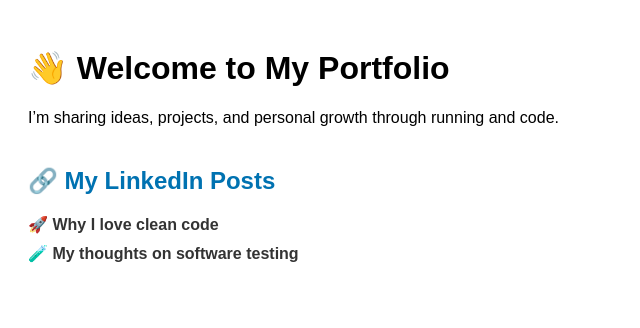
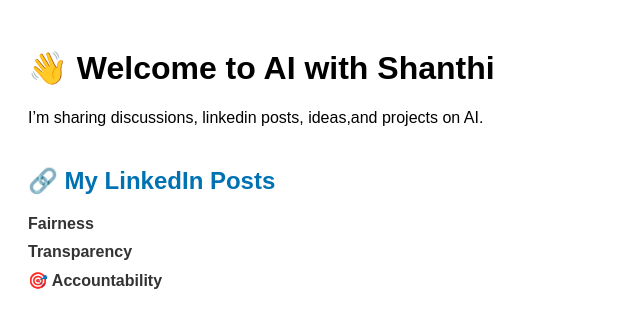
Before and after one commit to ShanssvM/AI_With_Shanthi, a plain HTML site: page index.html in a window 1280 px wide. Shown: the whole page, without its empty margins (0-640 px from the left). Drawn offline with Linux system fonts and the light colour scheme.

Commit message:
Update index.html

```diff
--- a/index.html
+++ b/index.html
@@ -34,30 +34,28 @@
 </head>
 <body>
 
-  <h1>👋 Welcome to My Portfolio</h1>
-  <p>I’m sharing ideas, projects, and personal growth through running and code.</p>
+  <h1>👋 Welcome to AI with Shanthi</h1>
+  <p>I’m sharing discussions, linkedin posts, ideas,and projects on AI.</p>
 
   <!-- 🔗 LinkedIn Posts Section -->
   <div class="linkedin-posts">
     <h2>🔗 My LinkedIn Posts</h2>
     <ul>
       <li>
-        <a href="https://www.linkedin.com/feed/update/urn:li:activity:7093154321521985536/" target="_blank">
-          🚀 Why I love clean code
+        <a href="https://www.linkedin.com/feed/update/urn:li:activity:7346005088106094592/" target="_blank">
+           Fairness
         </a>
       </li>
       <li>
-        <a href="https://www.linkedin.com/feed/update/urn:li:activity:7093158793428750336/" target="_blank">
-          🧪 My thoughts on software testing
+        <a href="https://www.linkedin.com/feed/update/urn:li:activity:7346735766473011200/" target="_blank">
+           Transparency
         </a>
       </li>
-<!--
       <li>
-        <a href="https://www.linkedin.com/feed/update/urn:li:activity:7093169871100012544/" target="_blank">
-          🎯 Breaking into tech: My journey
+        <a href="https://www.linkedin.com/feed/update/urn:li:activity:7348161564757118976/" target="_blank">
+          🎯 Accountability
         </a>
       </li>
-    -->
     </ul>
   </div>
 
```
